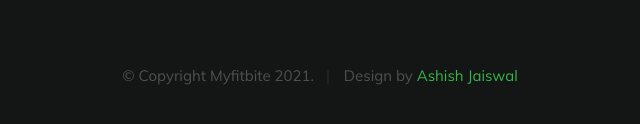
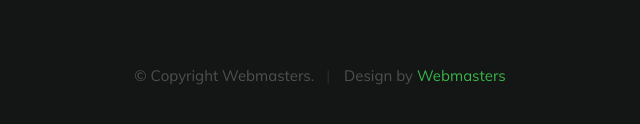
Before and after one commit to Imashish817/webmasters, a plain HTML site: page index.html in a window 1280 px wide. Shown: the part 6678-6802 px from the top of the page, 320-960 px from the left. Drawn offline with Linux system fonts and the light colour scheme; a script that the page names is missing; files whose address does not match are found by name.

Commit message:
Update index.html

```diff
--- a/index.html
+++ b/index.html
@@ -527,8 +527,8 @@
 
       		<div class="col-twelve">
 	      		<div class="copyright">
-		         	<span>© Copyright Myfitbite 2021.</span>
-		         	<span>Design by <a href="">Ashish Jaiswal</a></span>
+		         	<span>© Copyright Webmasters.</span>
+		         	<span>Design by <a href="">Webmasters</a></span>
 		         </div>
 
 		         <div id="go-top">
```
